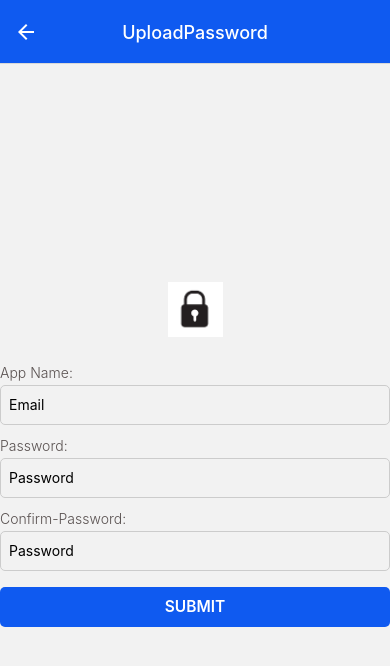
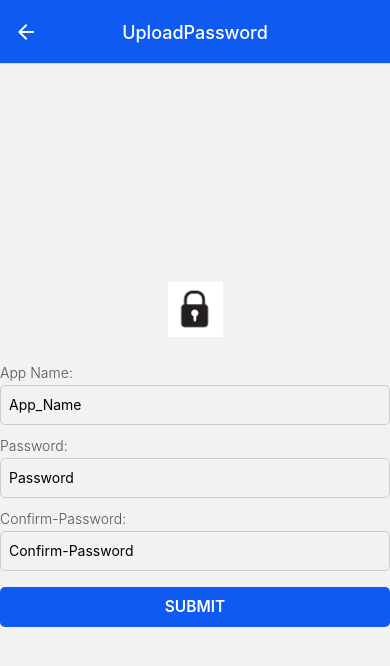
Before and after one commit to mkaychuks/passwordBrain, a React Native app: screen /UploadPassword in a window 390 px wide. Shown: the top 666 px of the page. Built offline with nearby package versions, Linux system fonts and the light colour scheme.

Commit message:
added "watch" functionality in the form

```diff
--- a/screens/UploadPassword.js
+++ b/screens/UploadPassword.js
@@ -7,31 +7,49 @@ import {
   View,
 } from "react-native";
 import React from "react";
-
 import { useForm } from "react-hook-form";
+import { collection, addDoc } from "firebase/firestore";
+import { useNavigation } from "@react-navigation/native";
 
 import FormField from "../components/FormField";
 import CustomButton from "../components/CustomButton";
+import { db, auth } from "../firebase";
 
 const UploadPassword = () => {
   //  react-hook-form init
   const {
     control,
     handleSubmit,
-    formState: { errors },
+    watch,
   } = useForm({
     defaultValues: {
-      email: "",
+      app_name: "",
       password: "",
+      confirm_password: "",
     },
   });
 
-  // REGULAR EXPRESSION FOR THE EMAIL VALIDATION
-  const EMAIL_REGEX =
-    /^[a-zA-Z0-9.!#$%&’*+/=?^_`{|}~-]+@[a-zA-Z0-9-]+(?:\.[a-zA-Z0-9-]+)*$/;
+  // watch for the password
+  const pwd = watch("password")
 
-  const post = (data) => {
-    console.log(data);
+  // navigation hook
+  const navigation = useNavigation();
+
+  // handle write to the db
+  const addPasswordToDB = async (data) => {
+    const { app_name, password, confirm_password} = data
+    try {
+      const docRef = await addDoc(collection(db, "details"), {
+        first: "Ada",
+        last: "Lovelace",
+        born: 1815,
+        author: auth.currentUser?.email
+      });
+      console.warn("button pressed")
+      console.log("Document written with ID: ", docRef.id);
+    } catch (error) {
+      console.error("Error adding document: ", error);
+    }
   };
 
   return (
@@ -48,13 +66,12 @@ const UploadPassword = () => {
         />
         <FormField
           formName={"App Name"}
-          name="email"
+          name="app_name"
           control={control}
-          keyboardType={"email-address"}
-          placeholder={"Email"}
+          keyboardType={"default"}
+          placeholder={"App_Name"}
           rules={{
-            required: "Email is required",
-            pattern: { value: EMAIL_REGEX, message: "Email is invalid" },
+            required: "App_Name is required",
           }}
         />
         <FormField
@@ -74,21 +91,17 @@ const UploadPassword = () => {
         />
         <FormField
           formName={"Confirm-Password"}
-          name="password"
+          name="confirm_password"
           control={control}
           keyboardType={"default"}
-          placeholder={"Password"}
+          placeholder={"Confirm-Password"}
           rules={{
-            required: "Password is required",
-            minLength: {
-              value: 8,
-              message: "Password should be at least 8 characters long",
-            },
+            validate: value => value === pwd || "Password do not match"
           }}
           secureTextEntry={true}
         />
         <CustomButton
-          onPressHandler={handleSubmit(post)}
+          onPressHandler={handleSubmit(addPasswordToDB)}
           textColor={"white"}
           title="Submit"
           color={"#0f5af0"}
```
